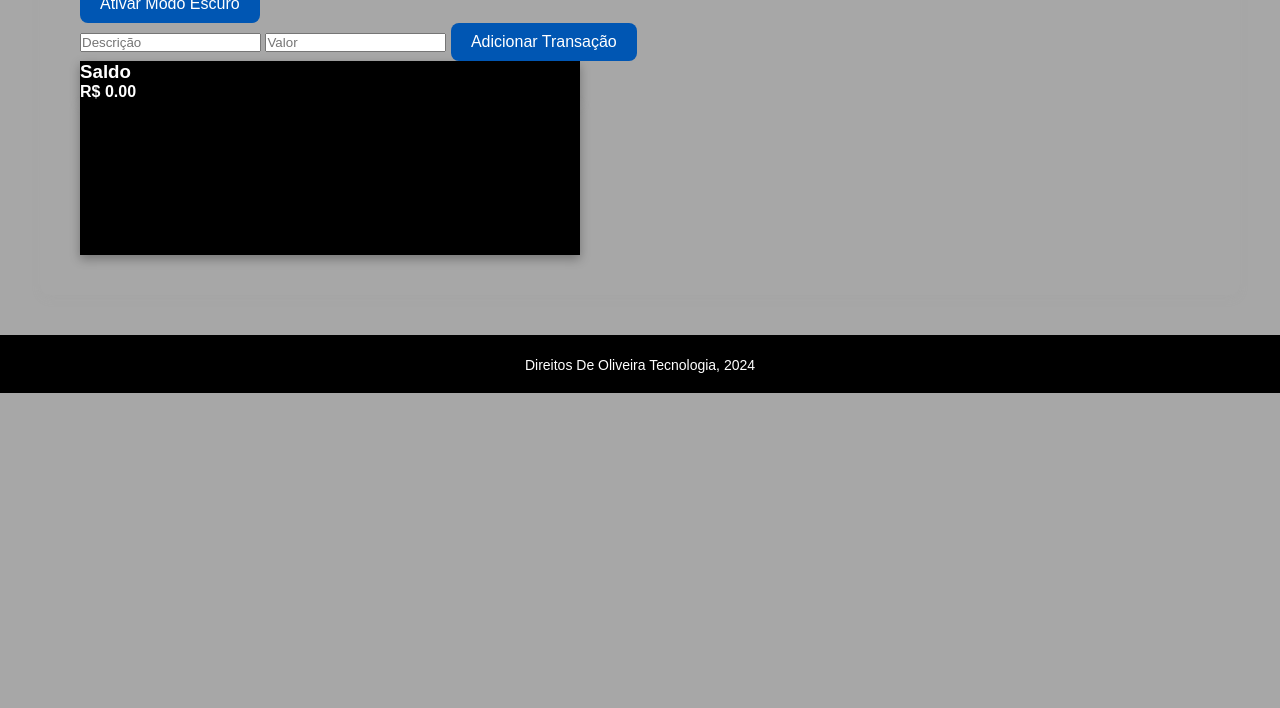
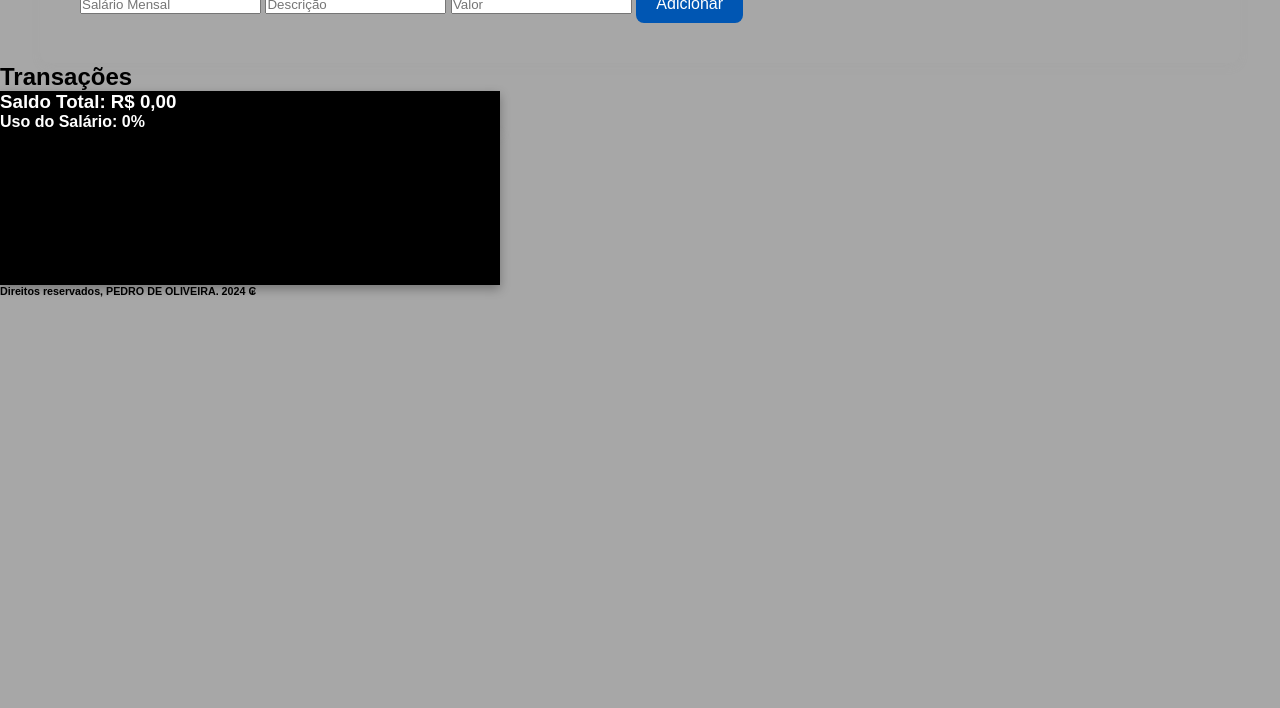
Before and after one commit to pedrodeoliveiraa/CONTROLE-FINANCEIRO-, a plain HTML site: page inicio.html in a window 1280 px wide. Shown: the part 92-800 px from the top of the page. Drawn offline with nearby package versions, Linux system fonts and the light colour scheme.

Commit message:
Add files via upload

```diff
--- a/inicio.html
+++ b/inicio.html
@@ -1,45 +1,44 @@
 <!DOCTYPE html>
-<html lang="pt-br">
+<html lang="pt-BR">
 <head>
     <meta charset="UTF-8">
     <meta name="viewport" content="width=device-width, initial-scale=1.0">
-    <title>Controle Financeiro</title>
+    <title>Sistema Financeiro Pessoal</title>
+    <script src="https://cdn.jsdelivr.net/npm/chart.js"></script>
     <link rel="stylesheet" href="styles.css">
 </head>
 <body>
 <div class="container">
     <h1>Controle Financeiro Pessoal</h1>
-        <!-- Botão para ativar/desativar modo escuro -->
-        <button id="toggle-dark-mode">Ativar Modo Escuro</button>
 
-        <!-- Seção de Entrada de Dados -->
+    <!-- Seção para adicionar informações -->
     <div class="input-section">
-            <input type="text" id="description" placeholder="Descrição">
-            <input type="number" id="amount" placeholder="Valor" step="0.01">
-            <button onclick="addTransaction()">Adicionar Transação</button>
+        <input type="text" id="salary" placeholder="Salário Mensal" oninput="this.value = this.value.replace(/[^0-9]/g, '')" onchange="saveSalary()">
+        <input type="text" id="description" placeholder="Descrição" oninput="this.value = this.value.replace(/[^a-zA-Z ]/g, '')">
+        <input type="number" id="amount" placeholder="Valor">
+        <button onclick="addTransaction()">Adicionar</button>
+    </div>
 </div>
 
-        <!-- Dashboard -->
+
+<!-- Lista de transações -->
+<h2>Transações</h2>
+<ul id="transaction-list"></ul>
+</div>
+    <h2></h2>
+    <!-- Contêiner flexível para balance info e gráfico -->
     <div id="dashboard-container">
+        <!-- Informações de saldo -->
         <div id="balance-info">
-                <h3>Saldo</h3>
-                <h4 id="balance-display">R$ 0.00</h4>
+            <h3>Saldo Total: <span id="total-balance" class="balance">R$ 0,00</span></h3>
+            <h4>Uso do Salário: <span id="salary-usage">0%</span></h4>
         </div>
 
+        <!-- Contêiner do gráfico -->
         <div id="chart-container">
             <canvas id="expenseChart"></canvas>
         </div>
-        </div>
-
-        <!-- Lista de Transações -->
-        <ul id="transaction-list"></ul>
-    </div>
-
-    <!-- Rodapé -->
-    <footer>
-        <p>Direitos De Oliveira Tecnologia, 2024</p>
-    </footer>
-
+<h6>Direitos reservados, PEDRO DE OLIVEIRA. 2024 ₢</h6>
 <script src="script.js"></script>
 </body>
 </html>
```
Lines whose indentation alone changed are shown as unchanged.
